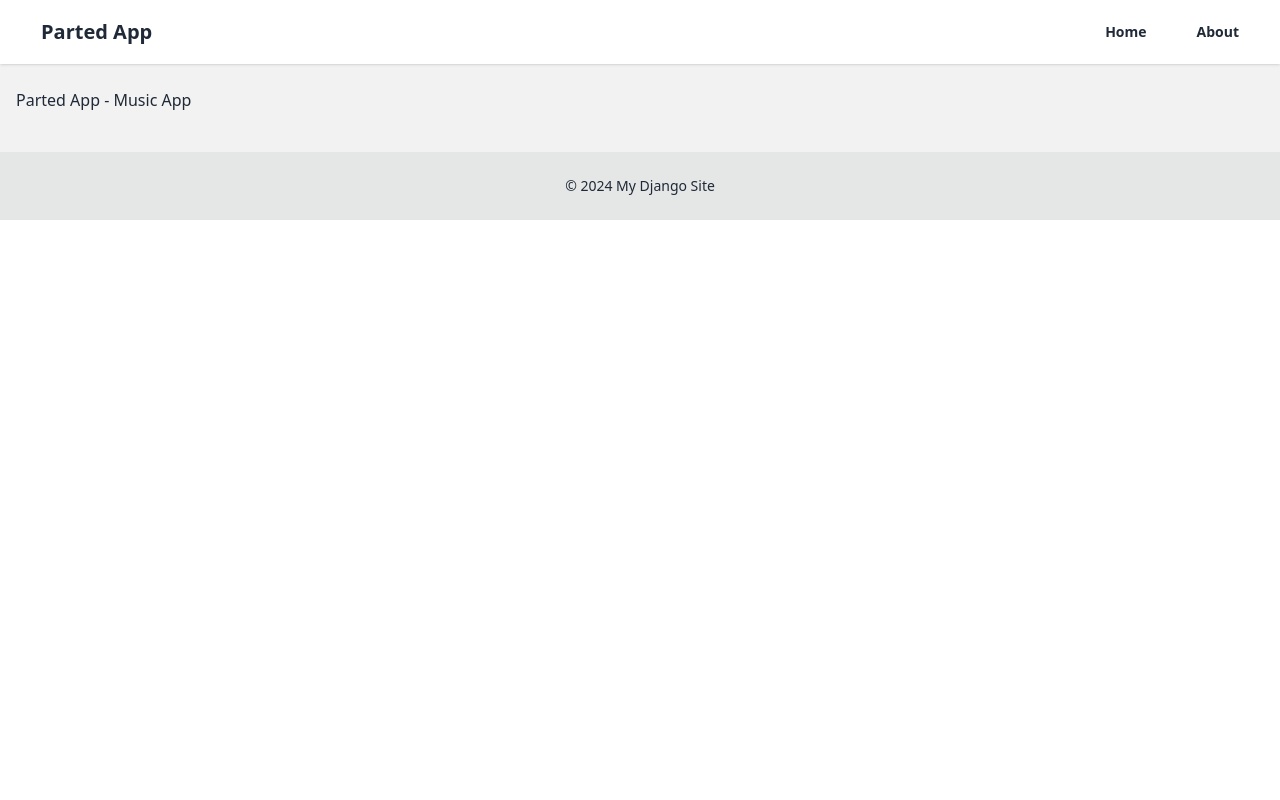
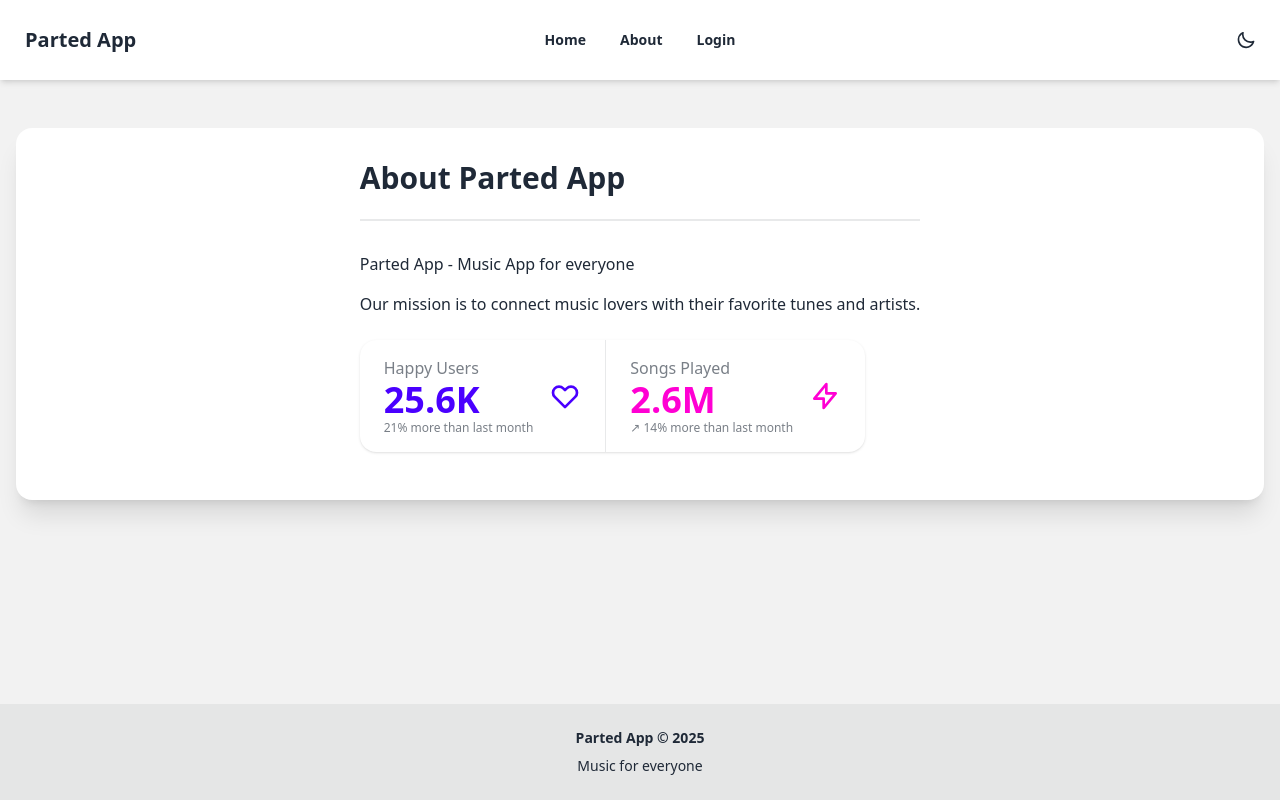
Before and after one commit to gopar/parted, a Django app: template apps/templates/base/about.html in a window 1280 px wide. Run offline with Django 5.2, Linux system fonts and the light colour scheme; the template is opened without the code that fills it, so the values that code supplies are empty; some libraries are stand-ins or nearby versions.

Commit message:
Update templates and introduce alpine.js

```diff
--- a/apps/templates/base/about.html
+++ b/apps/templates/base/about.html
@@ -1,5 +1,30 @@
 {% extends "./base.html" %}
 
 {% block content %}
-  <p>Parted App - Music App</p>
+  <div class="prose lg:prose-xl mx-auto">
+    <h1 class="text-3xl font-bold">About Parted App</h1>
+    <div class="divider"></div>
+    <p class="py-2">Parted App - Music App for everyone</p>
+    <p class="py-2">Our mission is to connect music lovers with their favorite tunes and artists.</p>
+
+    <div class="stats stats-vertical lg:stats-horizontal shadow my-4">
+      <div class="stat">
+        <div class="stat-figure text-primary">
+          <svg xmlns="http://www.w3.org/2000/svg" fill="none" viewBox="0 0 24 24" class="inline-block w-8 h-8 stroke-current"><path stroke-linecap="round" stroke-linejoin="round" stroke-width="2" d="M4.318 6.318a4.5 4.5 0 000 6.364L12 20.364l7.682-7.682a4.5 4.5 0 00-6.364-6.364L12 7.636l-1.318-1.318a4.5 4.5 0 00-6.364 0z"></path></svg>
+        </div>
+        <div class="stat-title">Happy Users</div>
+        <div class="stat-value text-primary">25.6K</div>
+        <div class="stat-desc">21% more than last month</div>
+      </div>
+
+      <div class="stat">
+        <div class="stat-figure text-secondary">
+          <svg xmlns="http://www.w3.org/2000/svg" fill="none" viewBox="0 0 24 24" class="inline-block w-8 h-8 stroke-current"><path stroke-linecap="round" stroke-linejoin="round" stroke-width="2" d="M13 10V3L4 14h7v7l9-11h-7z"></path></svg>
+        </div>
+        <div class="stat-title">Songs Played</div>
+        <div class="stat-value text-secondary">2.6M</div>
+        <div class="stat-desc">↗︎ 14% more than last month</div>
+      </div>
+    </div>
+  </div>
 {% endblock content %}
--- a/apps/templates/base/base.html
+++ b/apps/templates/base/base.html
@@ -1,9 +1,20 @@
 <!DOCTYPE html>
-<html lang="en">
+<html lang="en" data-theme="light">
   <head>
     <meta charset="UTF-8">
     <meta name="viewport" content="width=device-width, initial-scale=1.0">
     <title>{% block title %}Parted App{% endblock %}</title>
+
+    <script>
+      // Check for saved theme preference or use device preference
+      const prefersDark = window.matchMedia('(prefers-color-scheme: dark)').matches;
+      const savedTheme = localStorage.getItem('theme');
+      // Use saved theme if available, otherwise use system preference
+      const initialTheme = savedTheme || (prefersDark ? 'dark' : 'light');
+      document.documentElement.setAttribute('data-theme', initialTheme);
+    </script>
+
+    <script defer src="https://cdn.jsdelivr.net/npm/alpinejs@3.x.x/dist/cdn.min.js"></script>
 
     {# Block for additional CSS files #}
     {% block extra_head %}
@@ -11,43 +22,95 @@
 
     <script src="https://cdn.tailwindcss.com"></script>
     <link rel="stylesheet" href="https://cdnjs.cloudflare.com/ajax/libs/daisyui/4.12.23/full.css"
-          integrity="sha512-liVdpj1E7WACFJBjb9MexsvLC33vmuHcrmR+nw42OaRl13zpHWHJofEKTP3M84Ah82zJTBvei6ggHlSv9aLz8Q=="
           type="text/css"
           media="screen" />
   </head>
-  <body class="bg-base-200 text-base-content">
+  <body class="flex flex-col min-h-screen bg-base-200 text-base-content">
     {# Navigation bar #}
-    <nav class="navbar bg-base-100 shadow">
-      <div class="container mx-auto flex justify-between items-center px-4">
+    <nav class="navbar bg-base-100 shadow-md">
+      <div class="navbar-start">
         <a class="btn btn-ghost text-xl" href="{% url 'index' %}">Parted App</a>
+      </div>
 
-        <div class="hidden lg:flex space-x-4">
-          <a class="btn btn-ghost" href="{% url 'index' %}">Home</a>
-          <a class="btn btn-ghost" href="{% url 'about' %}">About</a>
+      <div class="navbar-center hidden lg:flex">
+        <ul class="menu menu-horizontal px-1">
+          {% include "base/partials/menu_items.html" with btn_class="btn btn-ghost" %}
+        </ul>
+      </div>
+
+      <div class="navbar-end">
+        <label class="swap swap-rotate mr-4">
+          <input type="checkbox" class="theme-controller" value="dark" />
+          <svg class="swap-on fill-current w-5 h-5" xmlns="http://www.w3.org/2000/svg" viewBox="0 0 24 24"><path d="M5.64,17l-.71.71a1,1,0,0,0,0,1.41,1,1,0,0,0,1.41,0l.71-.71A1,1,0,0,0,5.64,17ZM5,12a1,1,0,0,0-1-1H3a1,1,0,0,0,0,2H4A1,1,0,0,0,5,12Zm7-7a1,1,0,0,0,1-1V3a1,1,0,0,0-2,0V4A1,1,0,0,0,12,5ZM5.64,7.05a1,1,0,0,0,.7.29,1,1,0,0,0,.71-.29,1,1,0,0,0,0-1.41l-.71-.71A1,1,0,0,0,4.93,6.34Zm12,.29a1,1,0,0,0,.7-.29l.71-.71a1,1,0,1,0-1.41-1.41L17,5.64a1,1,0,0,0,0,1.41A1,1,0,0,0,17.66,7.34ZM21,11H20a1,1,0,0,0,0,2h1a1,1,0,0,0,0-2Zm-9,8a1,1,0,0,0-1,1v1a1,1,0,0,0,2,0V20A1,1,0,0,0,12,19ZM18.36,17A1,1,0,0,0,17,18.36l.71.71a1,1,0,0,0,1.41,0,1,1,0,0,0,0-1.41ZM12,6.5A5.5,5.5,0,1,0,17.5,12,5.51,5.51,0,0,0,12,6.5Zm0,9A3.5,3.5,0,1,1,15.5,12,3.5,3.5,0,0,1,12,15.5Z"/></svg>
+          <svg class="swap-off fill-current w-5 h-5" xmlns="http://www.w3.org/2000/svg" viewBox="0 0 24 24"><path d="M21.64,13a1,1,0,0,0-1.05-.14,8.05,8.05,0,0,1-3.37.73A8.15,8.15,0,0,1,9.08,5.49a8.59,8.59,0,0,1,.25-2A1,1,0,0,0,8,2.36,10.14,10.14,0,1,0,22,14.05,1,1,0,0,0,21.64,13Zm-9.5,6.69A8.14,8.14,0,0,1,7.08,5.22v.27A10.15,10.15,0,0,0,17.22,15.63a9.79,9.79,0,0,0,2.1-.22A8.11,8.11,0,0,1,12.14,19.73Z"/></svg>
+        </label>
+
+        <div class="lg:hidden dropdown dropdown-end">
+          <label tabindex="0" class="btn btn-ghost">
+            <svg class="w-6 h-6" xmlns="http://www.w3.org/2000/svg" fill="none" viewBox="0 0 24 24" stroke="currentColor">
+              <path stroke-linecap="round" stroke-linejoin="round" stroke-width="2" d="M4 6h16M4 12h16m-7 6h7" />
+            </svg>
+          </label>
+          <ul tabindex="0" class="menu menu-sm dropdown-content mt-3 z-[1] p-2 shadow bg-base-100 rounded-box w-52">
+            {% include "base/partials/menu_items.html" %}
+          </ul>
         </div>
-
-        {# Mobile menu button #}
-        <label class="btn btn-ghost lg:hidden swap swap-rotate">
-          <input type="checkbox" />
-          <svg class="swap-off fill-current w-6 h-6" xmlns="http://www.w3.org/2000/svg" viewBox="0 0 24 24"><path d="M3 6h18M3 12h18m-18 6h18"/></svg>
-          <svg class="swap-on fill-current w-6 h-6" xmlns="http://www.w3.org/2000/svg" viewBox="0 0 24 24"><path d="M6 18L18 6M6 6l12 12"/></svg>
-        </label>
       </div>
     </nav>
 
     {# Content block to be overridden in child templates #}
-    <div class="container mx-auto mt-6 px-4">
-      {% block content %}
-      {% endblock %}
-    </div>
+    <main class="flex-grow container mx-auto mt-6 px-4 py-6">
+      {% include "base/partials/messages.html" %}
+      <div class="card bg-base-100 shadow-xl">
+        <div class="card-body">
+          {% block content %}
+          {% endblock %}
+        </div>
+      </div>
+    </main>
 
     {# Footer #}
-    <footer class="footer footer-center p-6 bg-base-300 mt-10">
-      <p>&copy; 2024 My Django Site</p>
+    <footer class="footer footer-center p-6 bg-base-300 text-base-content">
+      <div>
+        <p class="font-bold">Parted App © {% now "Y" %}</p>
+        <p class="text-sm">Music for everyone</p>
+      </div>
     </footer>
 
     {# Additional JavaScript block #}
     {% block extra_js %}
     {% endblock %}
+
+    <script>
+      // Theme toggle functionality
+      const themeToggle = document.querySelector('.theme-controller');
+
+      // Function to update theme based on toggle state
+      function updateTheme(isDark, fromSystem = false) {
+        const newTheme = isDark ? 'dark' : 'light';
+        document.documentElement.setAttribute('data-theme', newTheme);
+        themeToggle.checked = isDark;
+        // Only save to localStorage if manually toggled
+        if (!fromSystem) {
+          console.log('manually toggled')
+          localStorage.setItem('theme', newTheme);
+        }
+      }
+
+      // Set initial state of toggle based on current theme
+      themeToggle.checked = document.documentElement.getAttribute('data-theme') === 'dark';
+
+      // Listen for toggle changes
+      themeToggle.addEventListener('change', function() {
+        updateTheme(this.checked);
+      });
+
+      // Listen for system theme changes
+      window.matchMedia('(prefers-color-scheme: dark)').addEventListener('change', function(e) {
+        if (!localStorage.getItem('theme')) {
+          updateTheme(e.matches, true);
+        }
+      });
+    </script>
   </body>
 </html>
--- /dev/null
+++ b/apps/templates/base/partials/menu_items.html
@@ -0,0 +1,7 @@
+<li><a {% if btn_class %}class="{{ btn_class }}"{% endif %} href="{% url 'index' %}">Home</a></li>
+<li><a {% if btn_class %}class="{{ btn_class }}"{% endif %} href="{% url 'about' %}">About</a></li>
+{% if user.is_authenticated %}
+  <li><a {% if btn_class %}class="{{ btn_class }}"{% endif %} href="{% url 'account_logout' %}">Logout</a></li>
+{% else %}
+  <li><a {% if btn_class %}class="{{ btn_class }}"{% endif %} href="{% url 'account_login' %}">Login</a></li>
+{% endif %}
--- /dev/null
+++ b/apps/templates/base/partials/messages.html
@@ -0,0 +1,23 @@
+{% if messages %}
+  {% for message in messages %}
+    <div x-data="{ show: true }"
+         x-init="setTimeout(() => show = false, 5000)"
+         x-show="show"
+         x-transition:leave="transition ease-in duration-300"
+         x-transition:leave-start="opacity-100"
+         x-transition:leave-end="opacity-0"
+         class="alert alert-{{ message.tags }} shadow-lg mb-4">
+          {% if message.tags == 'info' %}
+          <svg xmlns="http://www.w3.org/2000/svg" fill="none" viewBox="0 0 24 24" class="stroke-current shrink-0 w-6 h-6"><path stroke-linecap="round" stroke-linejoin="round" stroke-width="2" d="M13 16h-1v-4h-1m1-4h.01M21 12a9 9 0 11-18 0 9 9 0 0118 0z"></path></svg>
+        {% elif message.tags == 'success' %}
+          <svg xmlns="http://www.w3.org/2000/svg" class="stroke-current shrink-0 h-6 w-6" fill="none" viewBox="0 0 24 24"><path stroke-linecap="round" stroke-linejoin="round" stroke-width="2" d="M9 12l2 2 4-4m6 2a9 9 0 11-18 0 9 9 0 0118 0z" /></svg>
+        {% elif message.tags == 'warning' %}
+          <svg xmlns="http://www.w3.org/2000/svg" class="stroke-current shrink-0 h-6 w-6" fill="none" viewBox="0 0 24 24"><path stroke-linecap="round" stroke-linejoin="round" stroke-width="2" d="M12 9v2m0 4h.01m-6.938 4h13.856c1.54 0 2.502-1.667 1.732-3L13.732 4c-.77-1.333-2.694-1.333-3.464 0L3.34 16c-.77 1.333.192 3 1.732 3z" /></svg>
+        {% elif message.tags == 'error' %}
+          <svg xmlns="http://www.w3.org/2000/svg" class="stroke-current shrink-0 h-6 w-6" fill="none" viewBox="0 0 24 24"><path stroke-linecap="round" stroke-linejoin="round" stroke-width="2" d="M10 14l2-2m0 0l2-2m-2 2l-2-2m2 2l2 2m7-2a9 9 0 11-18 0 9 9 0 0118 0z" /></svg>
+        {% endif %}
+        <span>{{ message }}</span>
+        <button @click="show = false" class="btn btn-sm btn-ghost">✕</button>
+    </div>
+  {% endfor %}
+{% endif %}
--- a/apps/user/views.py
+++ b/apps/user/views.py
@@ -3,8 +3,8 @@ from django.shortcuts import render
 
 
 def index(request: HttpRequest) -> HttpResponse:
-    return render(request, "templates/base/index.html")
+    return render(request, "base/index.html")
 
 
 def about(request: HttpRequest) -> HttpResponse:
-    return render(request, "templates/base/about.html")
+    return render(request, "base/about.html")
```
Also changed, not shown: apps/templates/account/login.html (added, +89 -0 lines), apps/templates/account/password_reset.html (added, +58 -0 lines), apps/templates/account/signup.html (added, +75 -0 lines), apps/templates/base/index.html (+15 -1 lines), config/settings/base.py (+11 -1 lines).
